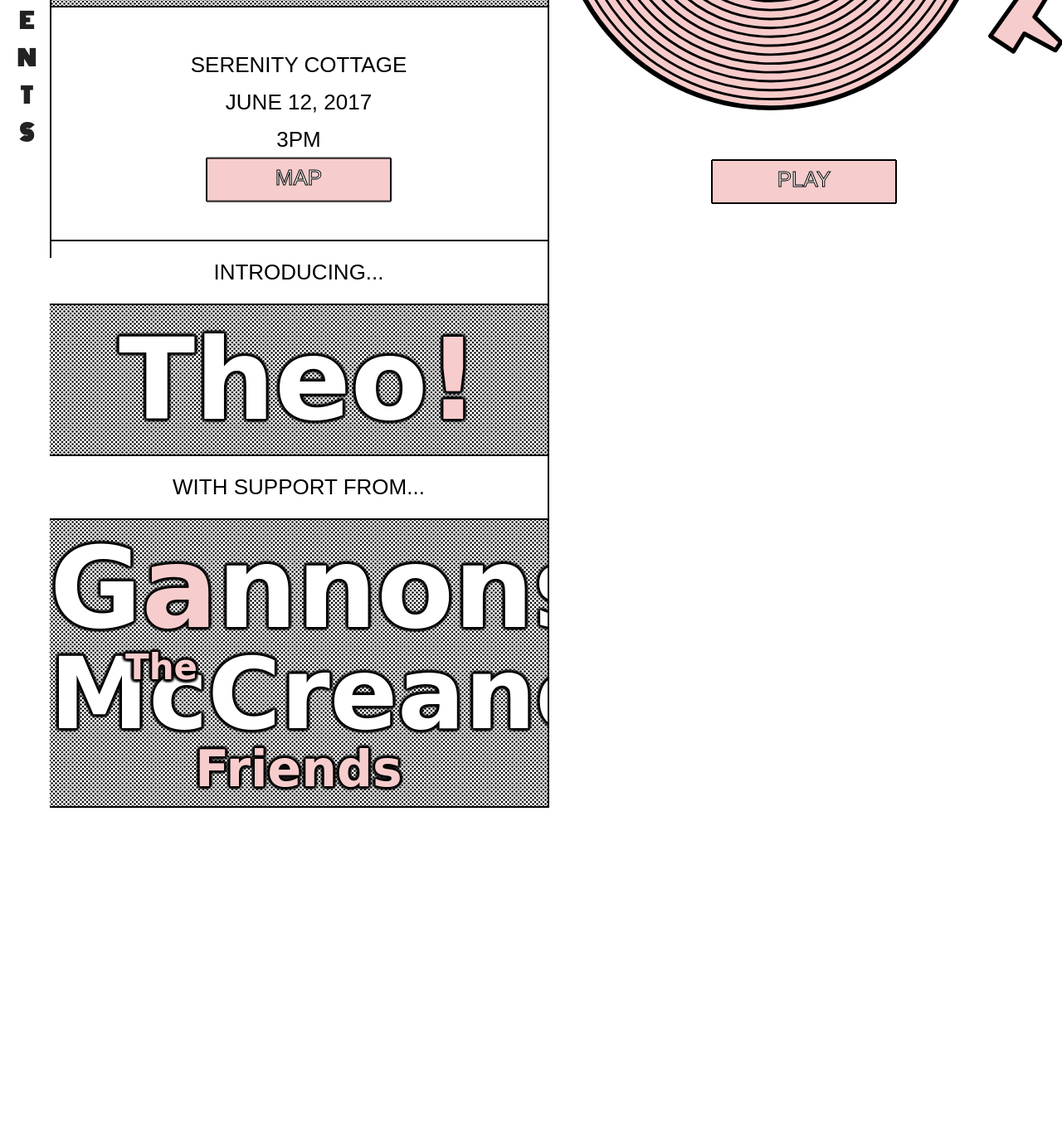
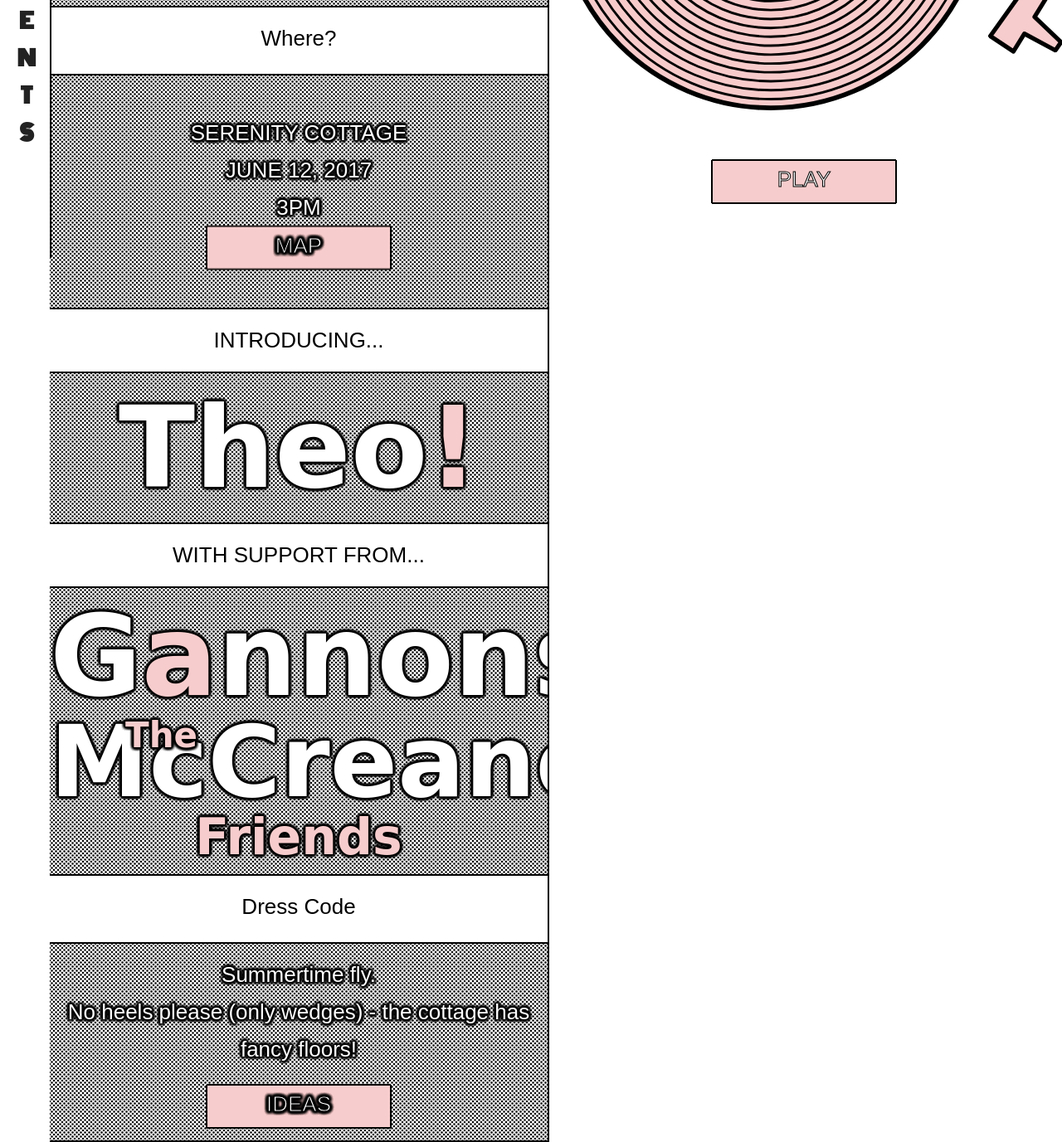
Before and after one commit to jupawedding/jupawedding.github.io, a website: page app/index.html in a window 1280 px wide. Shown: the part 487-1864 px from the top of the page at 83% size. Before the commit the page ends 1461 px from the top, so only its background shows below. Drawn offline with nearby package versions, Linux system fonts and the light colour scheme; a web font is replaced by a local one.

Commit message:
more stuff

```diff
--- a/app/index.html
+++ b/app/index.html
@@ -57,6 +57,9 @@
 						<span>★</span>
 					</div>
 				</div>
+				<div class="subline section">
+					<span class="">Where?</span>
+				</div>
 				<div class="location section">
 					<div class="inner">
 						<span class="">SERENITY COTTAGE</span>
@@ -86,6 +89,14 @@
 					<div class="Friends">
 						<h1>Friends</h1>
 					</div>
+				</div>
+				<div class="subline section">
+					<span class="">Dress Code</span>
+				</div>
+				<div class="attire section">
+					<span>Summertime fly.</span>
+					<span>No heels please (only wedges) - the cottage has fancy floors!</span>
+					<a href="https://www.pinterest.com/judith_gannon/what-the-hell-am-i-going-to-wear-to-jupas-wedding/?lp=true" target="_blank">IDEAS</a>
 				</div>
 			</div>
 			<div class="record">
--- a/app/scss/styles.scss
+++ b/app/scss/styles.scss
@@ -22,6 +22,7 @@ html{
   height: 100%;
   padding: 0;
   margin: 0;
+  overflow-x: none;
 }
 
 body {
@@ -34,6 +35,7 @@ body {
   padding: 0;
   margin: 0;
   //background-color: #efefef;
+   overflow-x: hidden;
 }
 
 .sidebar{
@@ -230,8 +232,14 @@ h3{
 }
 
 .location{
+  background-repeat: repeat;
+  background-image: url(../images/pattern-dots-dense.svg);
+  background-size: 5px;
   font-family: 'Candal', sans-serif;
   height: 250px;
+  color: #fff;
+  text-shadow: 0 0 4px #000, 0 0 4px #000, 0 0 4px #000, 0 0 4px #000, 0 0 4px #000,  0 0 4px #000,  0 0 4px #000,
+    0 0 4px #000,  0 0 4px #000,  0 0 4px #000,  0 0 4px #000,  0 0 4px #000,  0 0 4px #000,  0 0 4px #000,  0 0 4px #000,  0 0 4px #000;
   span{
     display: block;
   }
@@ -397,3 +405,19 @@ a{
 
     position: relative;
 }
+
+.attire{
+  background-repeat: repeat;
+  background-image: url(../images/pattern-dots-dense.svg);
+  background-size: 5px;
+  font-family: 'Candal', sans-serif;
+  color: #fff;
+  text-shadow: 0 0 4px #000, 0 0 4px #000, 0 0 4px #000, 0 0 4px #000, 0 0 4px #000,  0 0 4px #000,  0 0 4px #000,
+    0 0 4px #000,  0 0 4px #000,  0 0 4px #000,  0 0 4px #000,  0 0 4px #000,  0 0 4px #000,  0 0 4px #000,  0 0 4px #000,  0 0 4px #000;
+  span{
+    display: block;
+  }
+  a{
+    margin-top: 20px;
+  }
+}
```
Also changed, not shown: app/css/styles.css.
